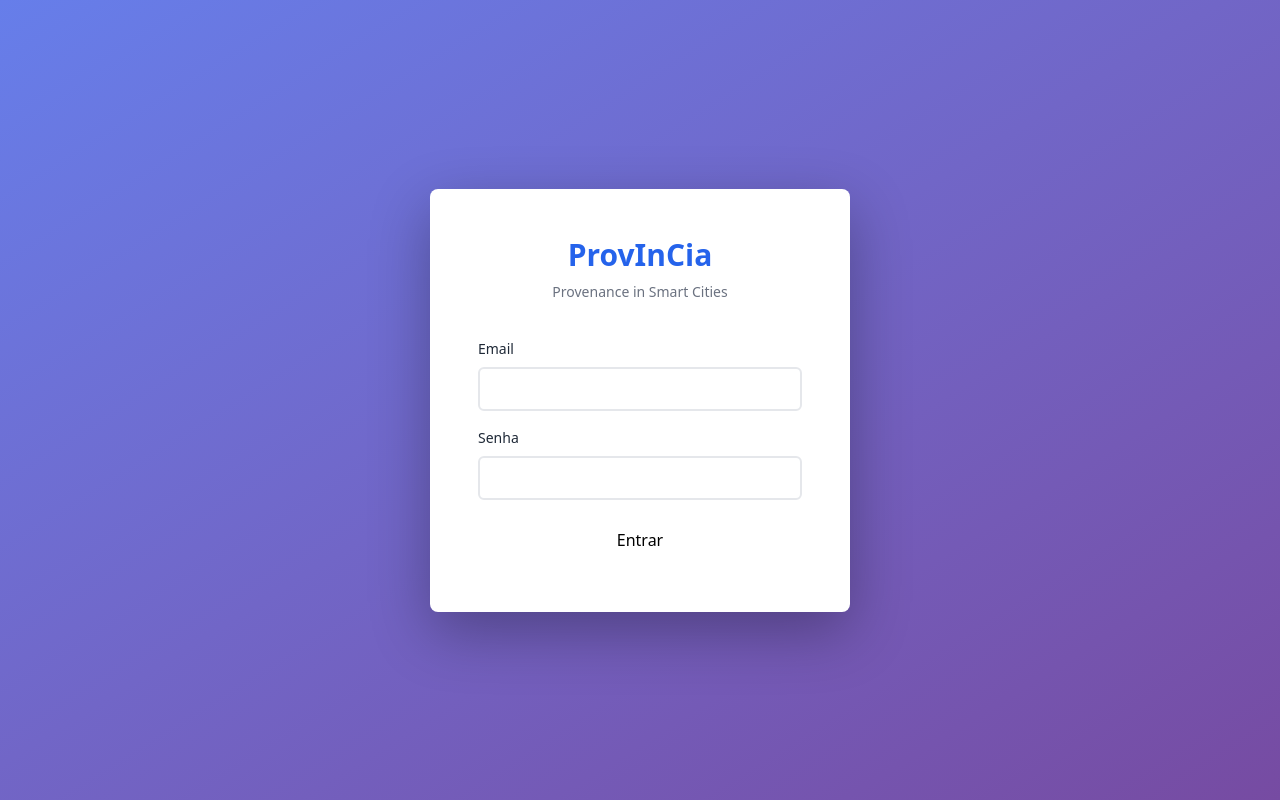
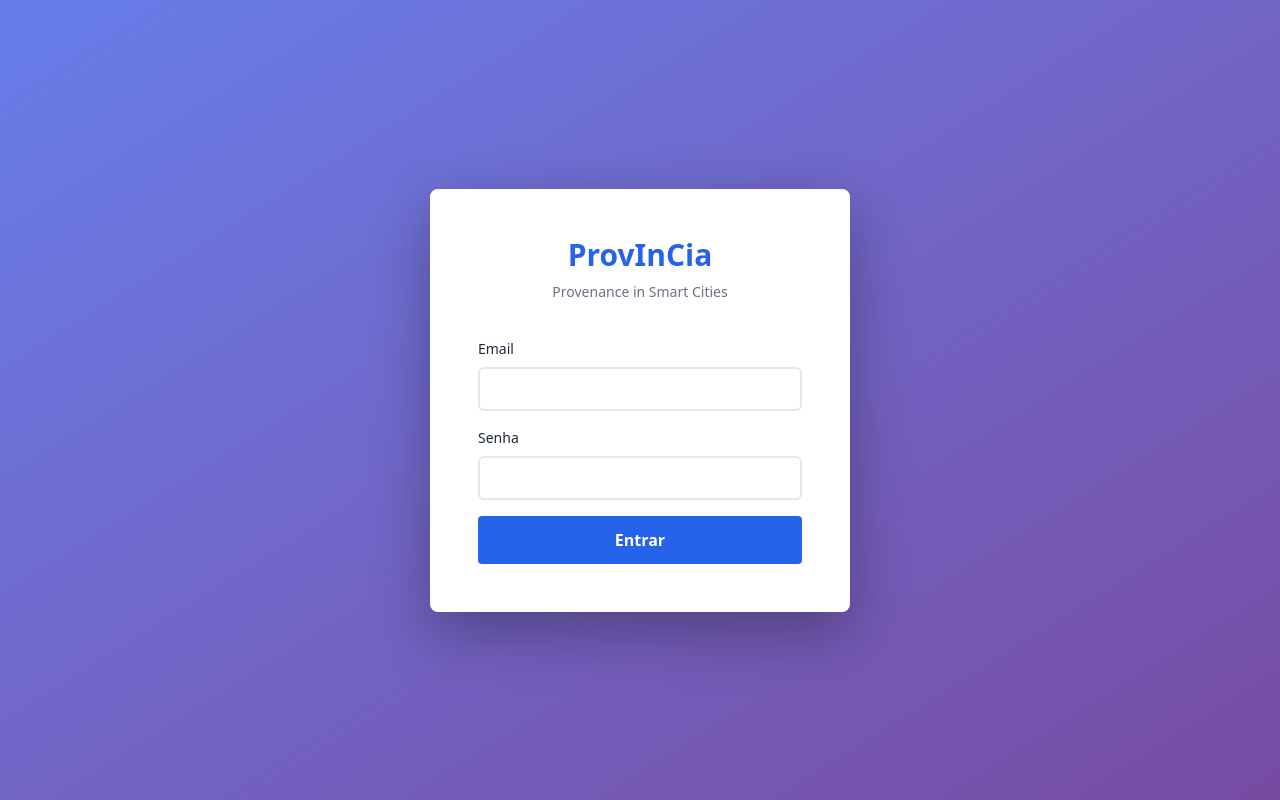
Before and after one commit to dew-uff/provincia, a React (Vite) app: page / in a window 1280 px wide. Built offline with nearby package versions, Linux system fonts and the light colour scheme.

Commit message:
feat(Button):Button fixed styled done
Signed-off-by: Larissa Soares Reis <larissasoaresreis@gmail.com>

```diff
--- a/src/assets/presentation/components/Button.tsx
+++ b/src/assets/presentation/components/Button.tsx
@@ -12,7 +12,7 @@ const Button: React.FC<ButtonProps> = ({
         type={type}
         disabled={disabled}
         onClick={onClick}
-        className={`p-3 rounded ${className}`}
+        className={`p-3 rounded ${className} bg-[#2563EB] text-white text-[1rem] font-semibold hover:bg-[#1D4ED8] transition-colors duration-300 cursor-pointer`}
     >
         {children}
     </button>
```
